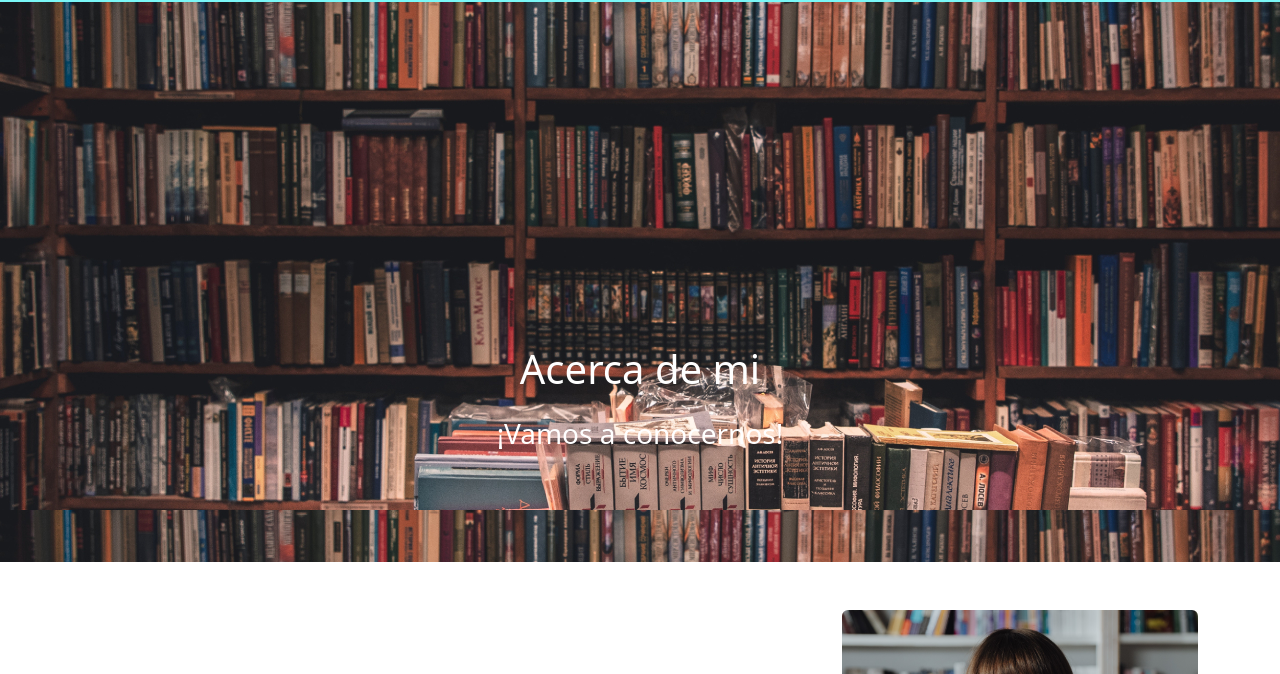
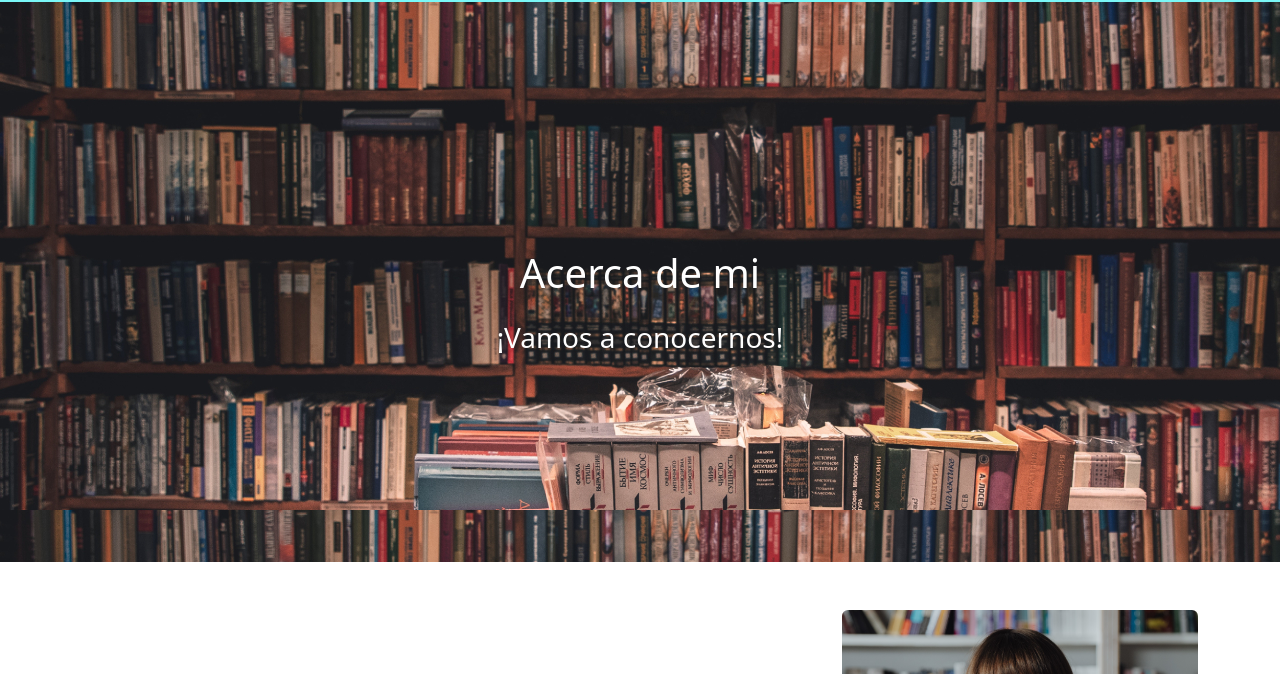
Before and after one commit to meli-sc/Book-lovers---Final, a website: page pages/about-me.html in a window 1280 px wide. Shown: the part 91-765 px from the top of the page. Drawn offline with nearby package versions, Linux system fonts and the light colour scheme.

Commit message:
cambios 23del9

```diff
--- a/pages/about-me.html
+++ b/pages/about-me.html
@@ -49,8 +49,8 @@
 <main class="fondo">
   <section >
     <div class="hero d-flex justify-content-center align-items-center flex-column ">
-      <h1 class="animacionTitulo text-white bgTextoPrincipal p-2 mtop">Acerca de mi</h1>
-      <p class="h3 animacionSubTitulo text-white bgTextoPrincipal p-2  ">¡Vamos a conocernos!</p>
+      <h1 class="animacionTitulo text-white bgTextoPrincipal p-2 mtop mt-5">Acerca de mi</h1>
+      <p class="h3 animacionSubTitulo text-white bgTextoPrincipal p-2">¡Vamos a conocernos!</p>
   </div>
   </section>
 
```
